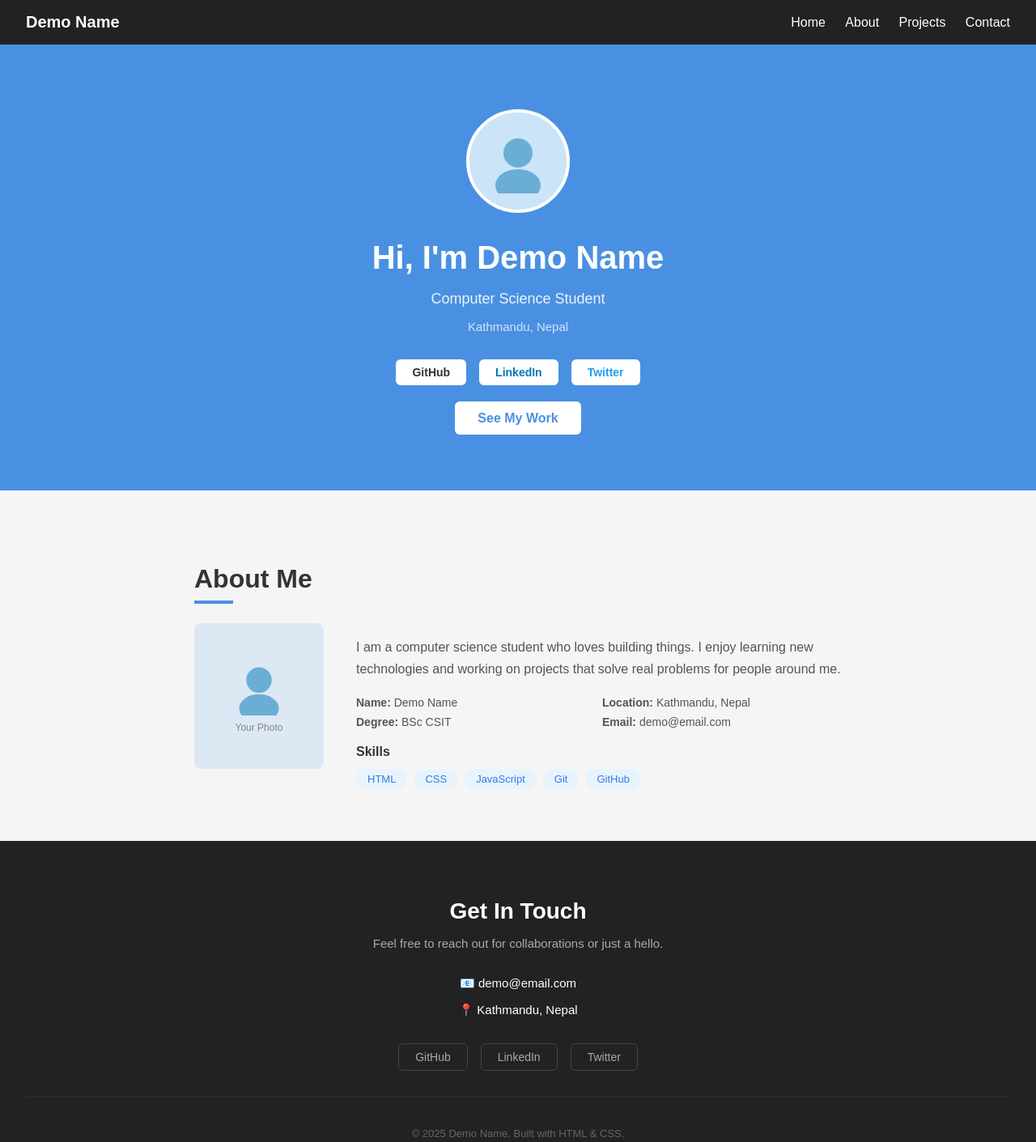
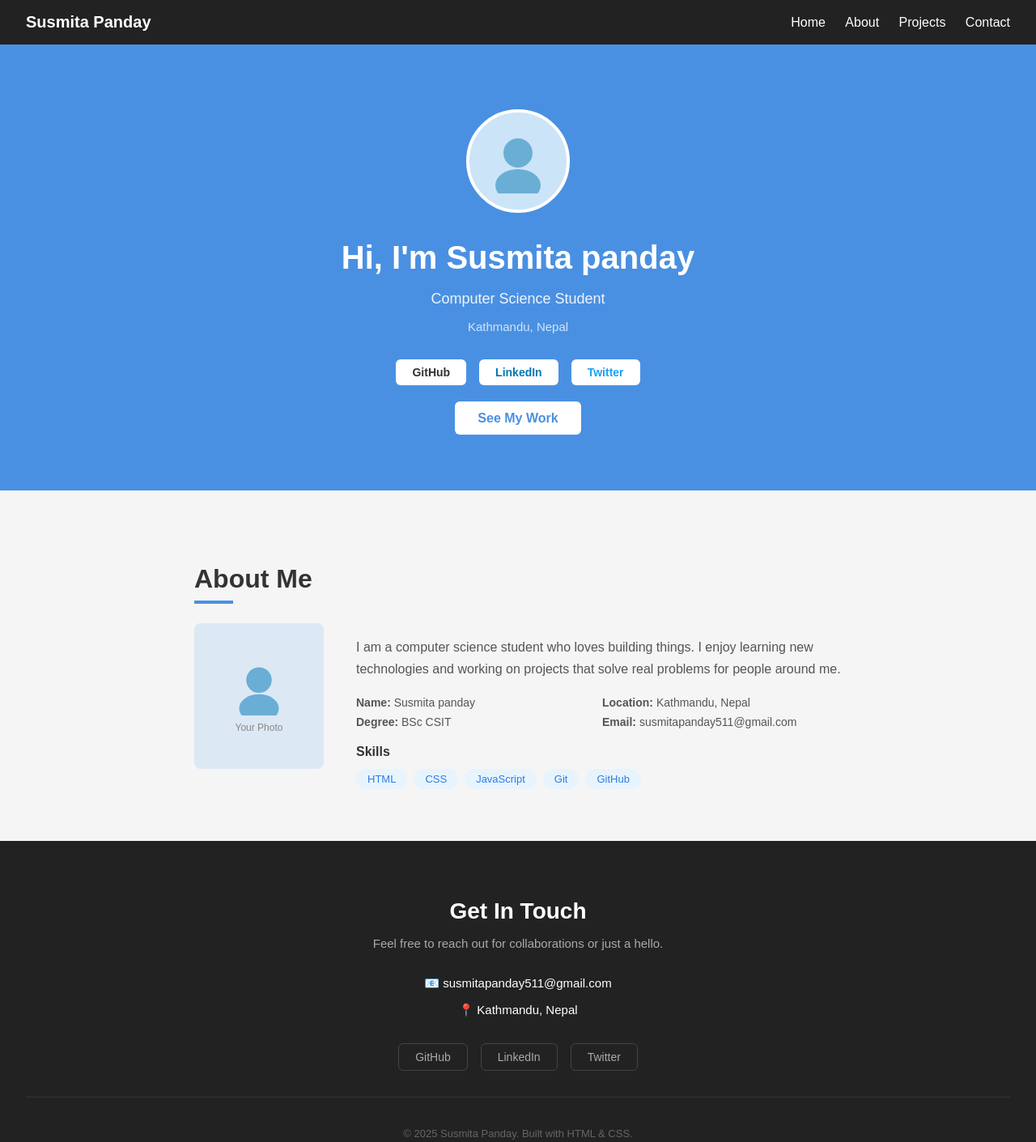
Before and after one commit to susmitapanday511-star/susmita-Panday, a plain HTML site: page index.html in a window 1280 px wide. Shown: the whole page at 81% size. Drawn offline with Linux system fonts and the light colour scheme.

Commit message:
Name Changed

```diff
--- a/index.html
+++ b/index.html
@@ -10,7 +10,7 @@
 
   <!-- NAVBAR -->
   <nav style="background: #222; padding: 16px 32px; display: flex; justify-content: space-between; align-items: center;">
-    <div style="color: white; font-size: 20px; font-weight: bold;">Demo Name</div>
+    <div style="color: white; font-size: 20px; font-weight: bold;">Susmita Panday</div>
     <div>
       <a href="#hero"     style="color: white; margin-left: 20px; text-decoration: none;">Home</a>
       <a href="#about"    style="color: white; margin-left: 20px; text-decoration: none;">About</a>
@@ -31,7 +31,7 @@
       </svg>
     </div>
 
-    <h1 style="font-size: 40px; margin-bottom: 10px;">Hi, I'm Demo Name</h1>
+    <h1 style="font-size: 40px; margin-bottom: 10px;">Hi, I'm Susmita panday</h1>
     <p style="font-size: 18px; margin-bottom: 8px; opacity: 0.9;">Computer Science Student</p>
     <p style="font-size: 15px; margin-bottom: 32px; opacity: 0.75;">Kathmandu, Nepal</p>
 
@@ -66,10 +66,10 @@
         <p style="font-size: 16px; color: #555; line-height: 1.7; margin-bottom: 20px;">I am a computer science student who loves building things. I enjoy learning new technologies and working on projects that solve real problems for people around me.</p>
 
         <div style="display: grid; grid-template-columns: 1fr 1fr; gap: 8px; margin-bottom: 20px; font-size: 14px; color: #555;">
-          <div><strong>Name:</strong> Demo Name</div>
+          <div><strong>Name:</strong> Susmita panday</div>
           <div><strong>Location:</strong> Kathmandu, Nepal</div>
           <div><strong>Degree:</strong> BSc CSIT</div>
-          <div><strong>Email:</strong> demo@email.com</div>
+          <div><strong>Email:</strong> susmitapanday511@gmail.com</div>
         </div>
 
         <h3 style="font-size: 16px; margin-bottom: 12px;">Skills</h3>
@@ -92,7 +92,7 @@
     <h2 style="font-size: 28px; margin-bottom: 8px;">Get In Touch</h2>
     <p style="color: #aaa; font-size: 15px; margin-bottom: 32px;">Feel free to reach out for collaborations or just a hello.</p>
 
-    <p style="margin-bottom: 6px; font-size: 15px;">📧 demo@email.com</p>
+    <p style="margin-bottom: 6px; font-size: 15px;">📧 susmitapanday511@gmail.com</p>
     <p style="margin-bottom: 32px; font-size: 15px;">📍 Kathmandu, Nepal</p>
 
     <!-- Social links -->
@@ -103,7 +103,7 @@
     </div>
 
     <div style="border-top: 1px solid #333; padding-top: 24px;">
-      <p style="color: #666; font-size: 13px;">© 2025 Demo Name. Built with HTML & CSS.</p>
+      <p style="color: #666; font-size: 13px;">© 2025 Susmita Panday. Built with HTML & CSS.</p>
     </div>
 
   </footer>
```
